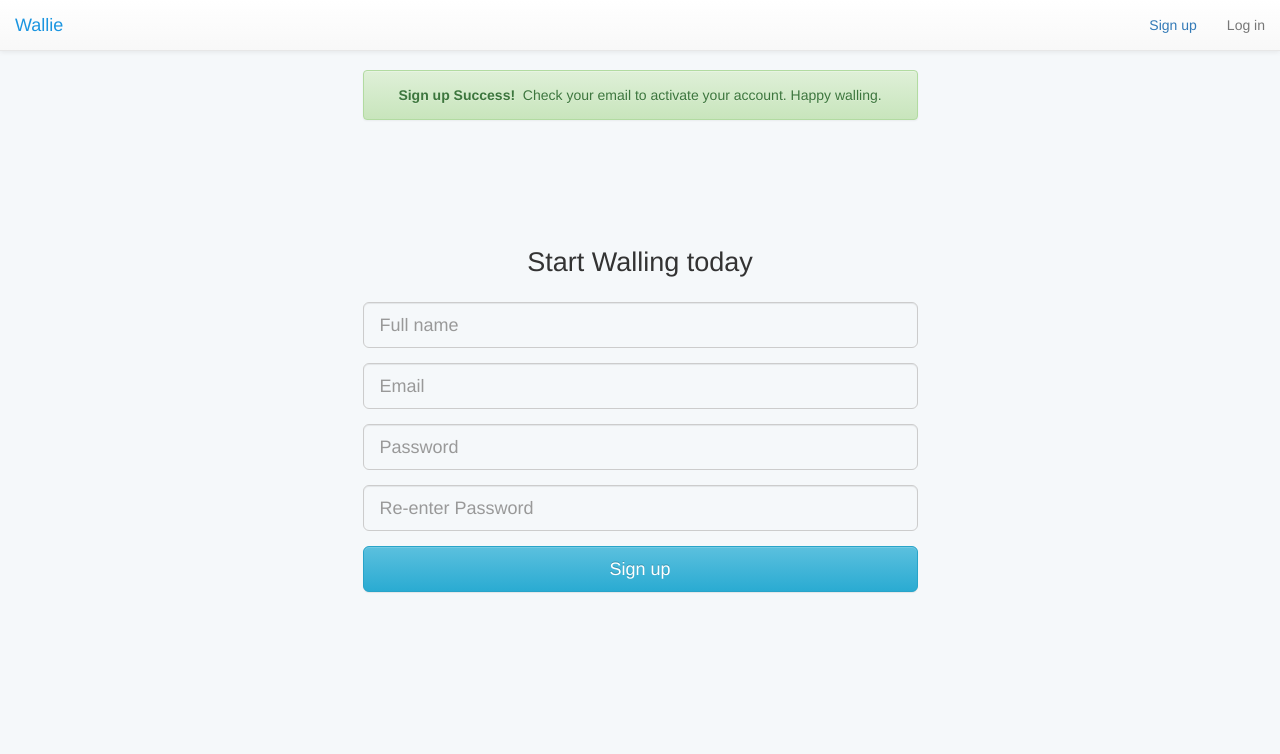
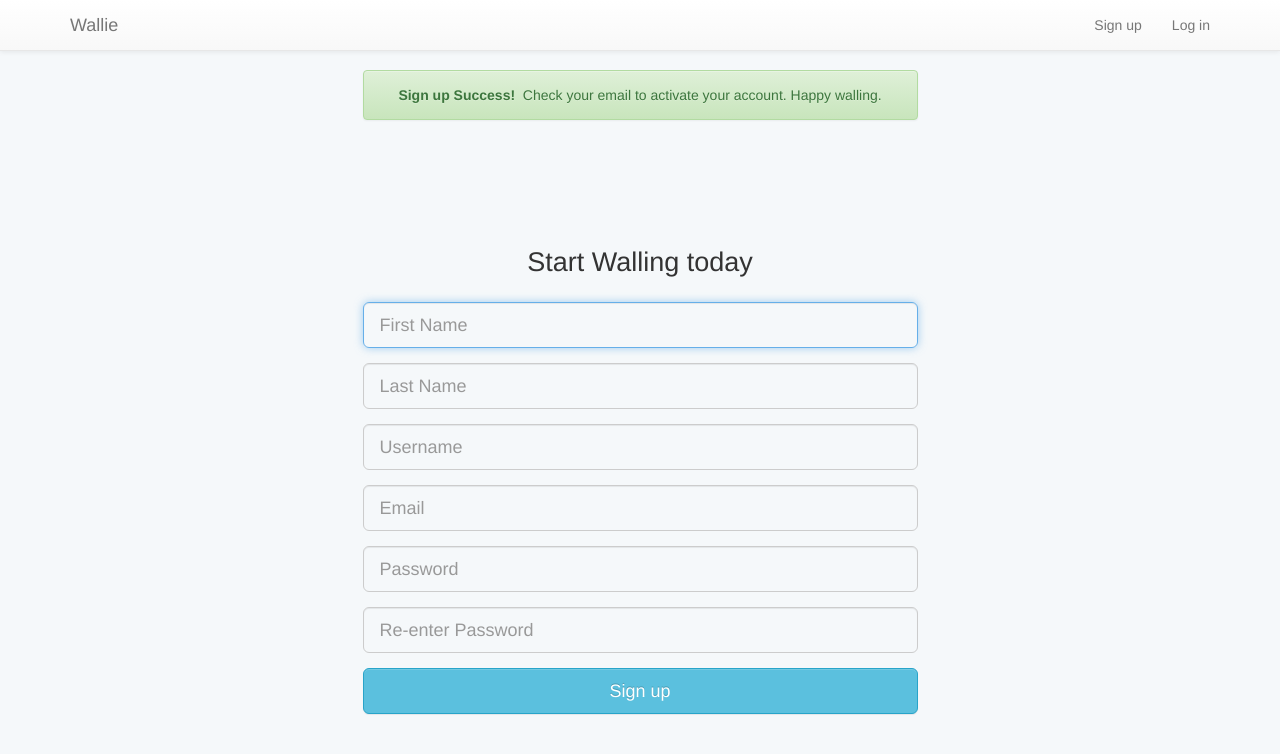
Before and after one commit to erika-dike/wallie, a React (Create React App) app: page /signup in a window 1280 px wide. Shown: the top 754 px of the page. Built offline with nearby package versions, Linux system fonts and the light colour scheme.

Commit message:
Create Login component

```diff
--- /dev/null
+++ b/src/components/FieldGroup/FieldGroup.js
@@ -0,0 +1,23 @@
+import React from 'react';
+import {
+  FormControl,
+  FormGroup,
+} from 'react-bootstrap';
+import PropType from 'prop-types';
+
+const FieldGroup = ({ size, type, placeholder, ...props }) =>
+  <FormGroup bsSize={size}>
+    <FormControl type={type} placeholder={placeholder} {...props} />
+  </FormGroup>;
+
+FieldGroup.defaultProps = {
+  size: 'normal',
+};
+
+FieldGroup.propTypes = {
+  placeholder: PropType.string.isRequired,
+  size: PropType.string,
+  type: PropType.string.isRequired,
+};
+
+export default FieldGroup;
--- a/src/components/Nav/Nav.js
+++ b/src/components/Nav/Nav.js
@@ -7,6 +7,8 @@ import {
   NavItem,
 } from 'react-bootstrap';
 import { NavLink } from 'react-router-dom';
+
+import { LinkWithNavItem, LoginNavItem } from './components';
 
 // css
 import './Nav.css';
@@ -39,17 +41,17 @@ const profileAndSettingsDropdown = (
 
 const signUpAndLoginMenus = (
   <Nav pullRight>
-    <NavItem eventKey={1} href="#">
-      <NavLink to="/signup" activeClassName="selected">Sign up</NavLink>
-    </NavItem>
-    <NavItem eventKey={2} href="#">Log in</NavItem>
+    <LinkWithNavItem to="signup">
+      <NavItem eventKey={1}>Sign up</NavItem>
+    </LinkWithNavItem>
+    <LoginNavItem eventKey={2} href="/login" />
   </Nav>
 );
 
 const isAuthenticated = false;
 
 const CustomNav = () =>
-  <Navbar collapseOnSelect fixedTop fluid>
+  <Navbar collapseOnSelect fixedTop>
     <Navbar.Header>
       <Navbar.Brand>
         <NavLink to="/">Wallie</NavLink>
--- /dev/null
+++ b/src/components/Nav/components/LinkWithNavItem/LinkWithNavItem.js
@@ -0,0 +1,23 @@
+import React from 'react';
+import PropTypes from 'prop-types';
+import { withRouter } from 'react-router-dom';
+
+
+const LinkWithNavItem = (props) => {
+  const { children, to, history } = props;
+  return React.cloneElement(children, {
+    href: to,
+    onClick: (e) => {
+      e.preventDefault();
+      history.push(to);
+    },
+  });
+};
+
+LinkWithNavItem.propTypes = {
+  to: PropTypes.string.isRequired,
+  children: PropTypes.element.isRequired,
+  history: PropTypes.object.isRequired,
+};
+
+export default withRouter(LinkWithNavItem);
--- /dev/null
+++ b/src/components/Nav/components/LoginNavItem/LoginNavItem.js
@@ -0,0 +1,65 @@
+import React from 'react';
+import {
+  Button,
+  Modal,
+  NavItem,
+} from 'react-bootstrap';
+import PropTypes from 'prop-types';
+
+import { FieldGroup } from '../../../';
+
+import './LoginNavItem.css';
+
+
+class LoginNavItem extends React.Component {
+  constructor(props) {
+    super(props);
+    this.state = {
+      showModal: false,
+    };
+    this.open = this.open.bind(this);
+    this.close = this.close.bind(this);
+  }
+
+  open(e) {
+    e.preventDefault();
+    this.setState({ showModal: true });
+  }
+
+  close() {
+    this.setState({ showModal: false });
+  }
+
+  render() {
+    const { eventKey, href } = this.props;
+    return (
+      <NavItem eventKey={eventKey} href={href} onClick={this.open}>
+        Log in
+
+        <Modal show={this.state.showModal} onHide={this.close} autoFocus>
+          <Modal.Header closeButton>
+            <Modal.Title>Log in to Wallie</Modal.Title>
+          </Modal.Header>
+          <Modal.Body>
+            <form className="login-form">
+              <FieldGroup type="text" placeholder="Username" autoFocus />
+              <FieldGroup type="password" placeholder="Password" />
+              <div className="text-center">
+                <Button bsStyle="info" type="submit">
+                  Log in
+                </Button>
+              </div>
+            </form>
+          </Modal.Body>
+        </Modal>
+      </NavItem>
+    );
+  }
+}
+
+LoginNavItem.propTypes = {
+  eventKey: PropTypes.number.isRequired,
+  href: PropTypes.string.isRequired,
+};
+
+export default LoginNavItem;
--- /dev/null
+++ b/src/components/Nav/components/LoginNavItem/LoginNavItem.scss
@@ -0,0 +1,3 @@
+.modal-dialog {
+    width: 300px;
+}
--- /dev/null
+++ b/src/components/Nav/components/index.js
@@ -0,0 +1,2 @@
+export { default as LinkWithNavItem } from './LinkWithNavItem/LinkWithNavItem';
+export { default as LoginNavItem } from './LoginNavItem/LoginNavItem';
--- a/src/components/index.js
+++ b/src/components/index.js
@@ -1 +1,2 @@
 export { default as Nav } from './Nav/Nav';
+export { default as FieldGroup } from './FieldGroup/FieldGroup';
--- a/src/containers/App/App.scss
+++ b/src/containers/App/App.scss
@@ -7,3 +7,9 @@
     font-size: 14px;
     font-weight: bold;
 }
+
+form {
+    .btn {
+        background-image: none;
+    }
+}
--- a/src/containers/Home/Home.js
+++ b/src/containers/Home/Home.js
@@ -17,7 +17,7 @@ import './Home.css';
 
 
 const Home = () =>
-  <Grid fluid>
+  <Grid>
     <Row className="show-grid">
       <Col xs={8} md={6} mdPush={3}>
         <Posts />
--- a/src/containers/Home/Home.scss
+++ b/src/containers/Home/Home.scss
@@ -28,7 +28,7 @@
     }
 
     .username {
-        font-size: 14px;
+        font-size: .9em;
         color: #657786;
     }
 }
--- a/src/containers/Home/components/ProfileCard/ProfileCard.scss
+++ b/src/containers/Home/components/ProfileCard/ProfileCard.scss
@@ -17,9 +17,8 @@
 }
 
 .ProfileCard-avatar-link {
-    background-color: #fff;
     border-radius: 6px;
-    margin: -30px 0 0 8px;
+    margin: -30px 0 0 -10px;
     padding: 1px;
     vertical-align: bottom;
 }
@@ -69,14 +68,14 @@
 
 .ProfileCard-avatar-image {
     border-radius: 7px;
-    height: 72px;
-    width: 72px;
+    height: 5em;
+    width: 5em;
     border: 2px solid #fff;
     box-sizing: border-box;
     color: #fff;
 
     .Icon {
-        margin: 15px 19px 0 18px;
+        margin: 15px 19px 0 16px;
         text-shadow: 0 1px 2px rgba(0,0,0,0.33);
     }
 }
@@ -97,13 +96,13 @@
 .ProfileCard-user-fields {
     position: absolute;
     top: 103px;
-    left: 53px;
+    left: 42px;
     width: 185px;
 }
 
 .ProfileCard-name {
     font-weight: 700;
-    font-size: 18px;
+    font-size: 1.3em;
     line-height: 25px;
     margin: -1px 0 -2px 0;
 }
--- a/src/containers/SignUp/SignUp.js
+++ b/src/containers/SignUp/SignUp.js
@@ -4,10 +4,10 @@ import {
   Button,
   Col,
   Grid,
-  FormControl,
-  FormGroup,
   Row,
 } from 'react-bootstrap';
+
+import { FieldGroup } from '../../components';
 
 import './SignUp.css';
 
@@ -19,13 +19,6 @@ const alertInstance = (
   </Alert>
 );
 
-function FieldGroup({ placeholder }) {
-  return (
-    <FormGroup bsSize="large">
-      <FormControl type="text" placeholder={placeholder} />
-    </FormGroup>
-  );
-}
 
 const SignUp = () =>
   <Grid>
@@ -38,12 +31,14 @@ const SignUp = () =>
 
         <div className="signup-wrapper">
           <h1>Start Walling today</h1>
-          <form>
-            <FieldGroup placeholder="Full name" />
-            <FieldGroup placeholder="Email" />
-            <FieldGroup placeholder="Password" />
-            <FieldGroup placeholder="Re-enter Password" />
-            <Button bsStyle="info" bsSize="large" block>
+          <form className="signup-form">
+            <FieldGroup size="large" type="text" placeholder="First Name" autoFocus />
+            <FieldGroup size="large" type="text" placeholder="Last Name" />
+            <FieldGroup size="large" type="text" placeholder="Username" />
+            <FieldGroup size="large" type="email" placeholder="Email" />
+            <FieldGroup size="large" type="password" placeholder="Password" />
+            <FieldGroup size="large" type="password" placeholder="Re-enter Password" />
+            <Button bsStyle="info" bsSize="large" type="submit" block>
               Sign up
             </Button>
           </form>
```
